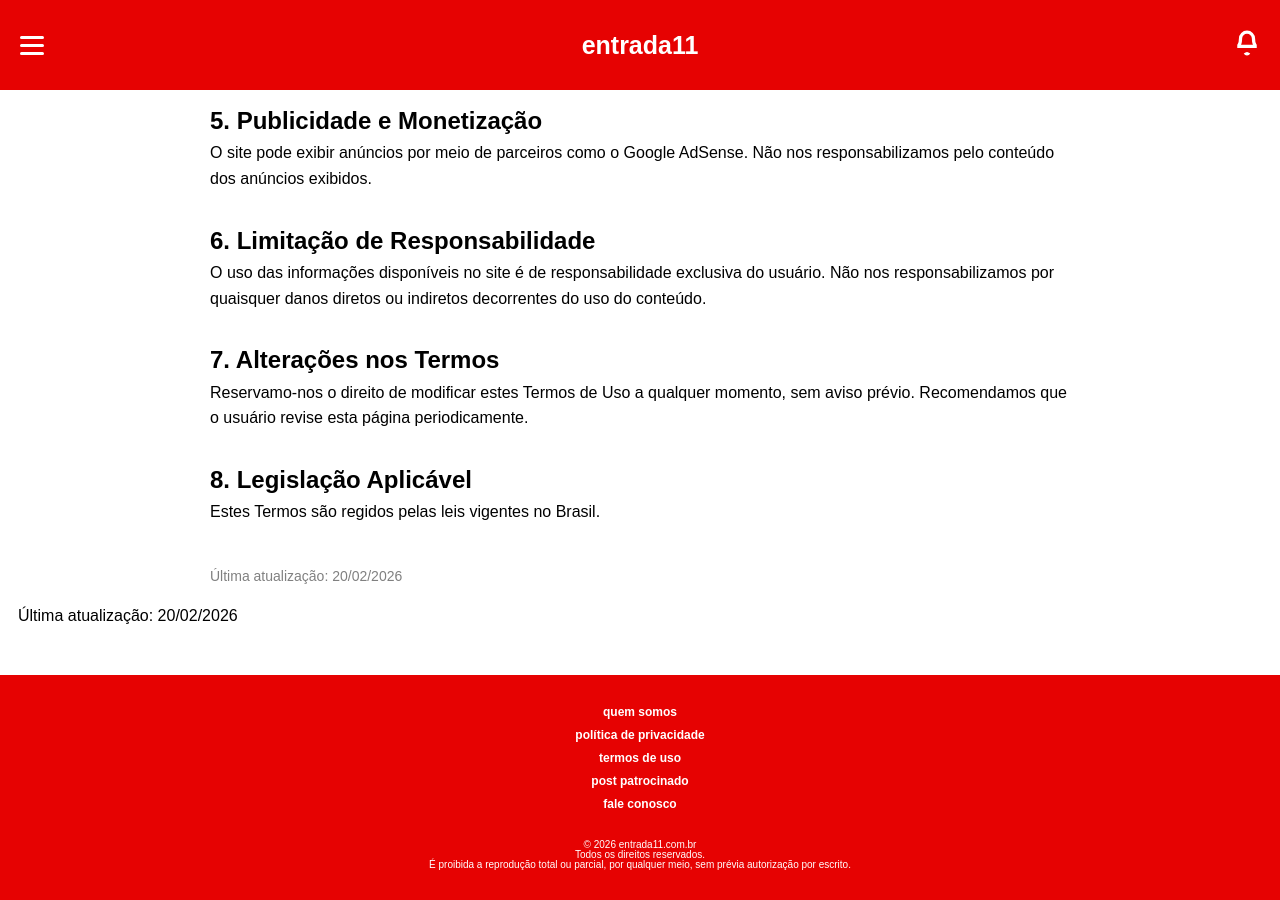
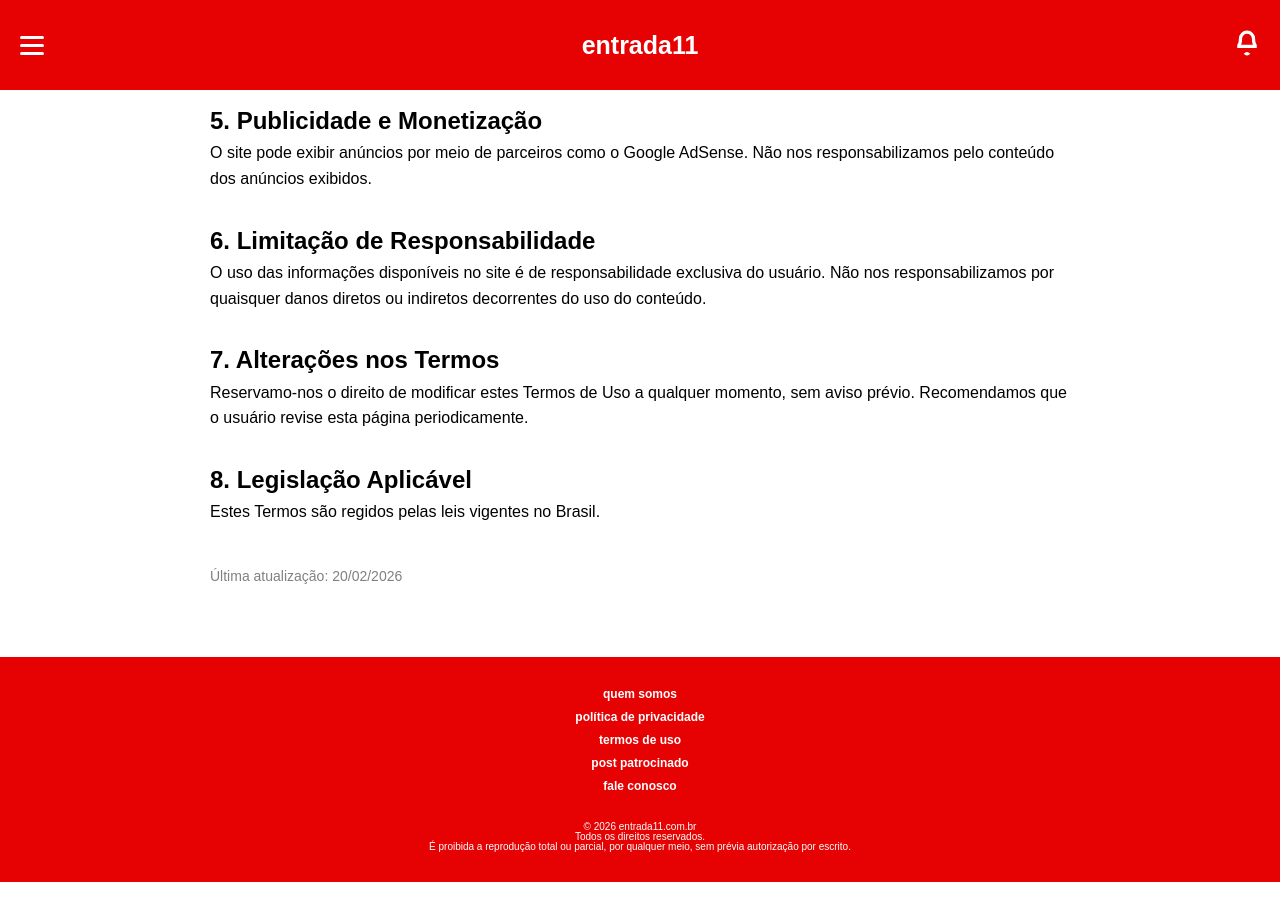
Before and after one commit to entrada11portal/entrada11portal.github.io, a Jekyll site: the page built from termos_de_uso.html, in a window 1280 px wide and 900 px high, scrolled down 649 px. Built offline with Jekyll 4.4.1, drawn with Linux system fonts in a browser that asks for light colours.

Commit message:
Update termos_de_uso.html

```diff
--- a/termos_de_uso.html
+++ b/termos_de_uso.html
@@ -58,4 +58,3 @@ Estes Termos são regidos pelas leis vigentes no Brasil.
 </p>
 
 </main>
-Última atualização: 20/02/2026
```
